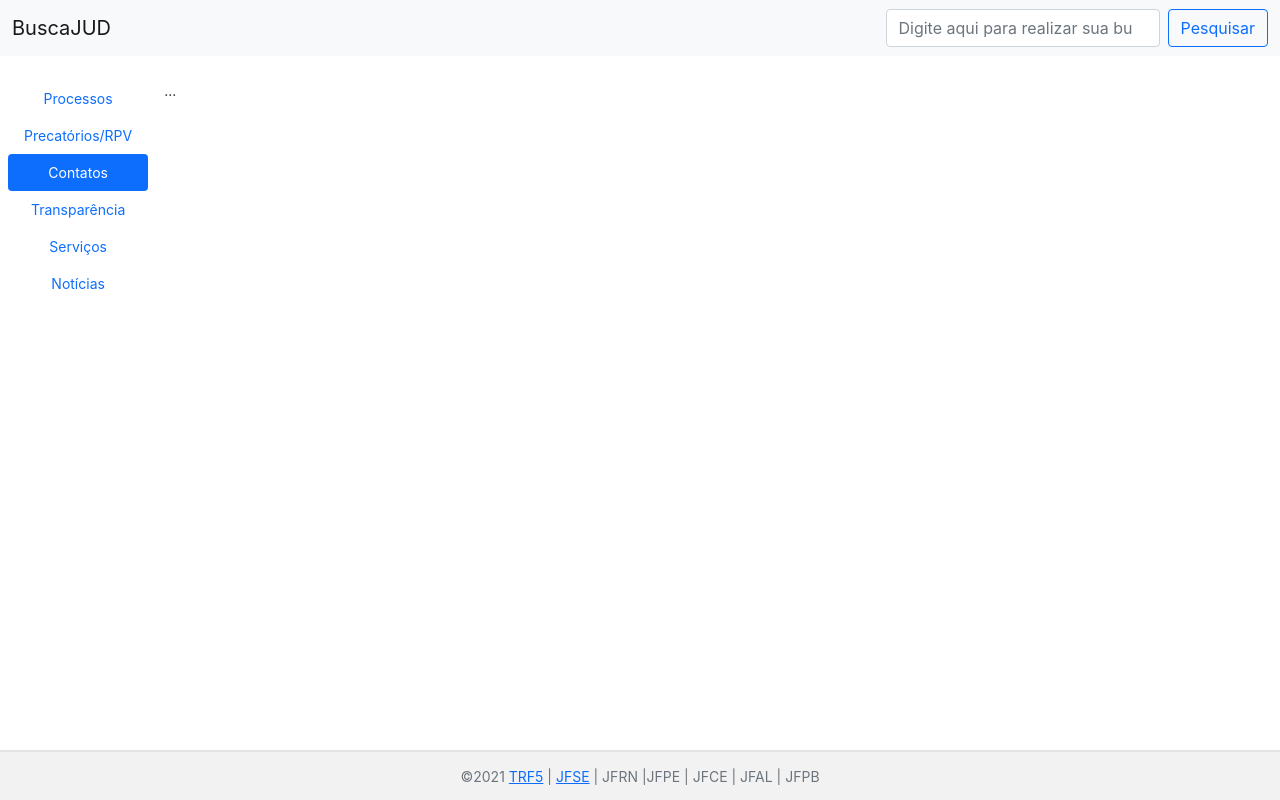
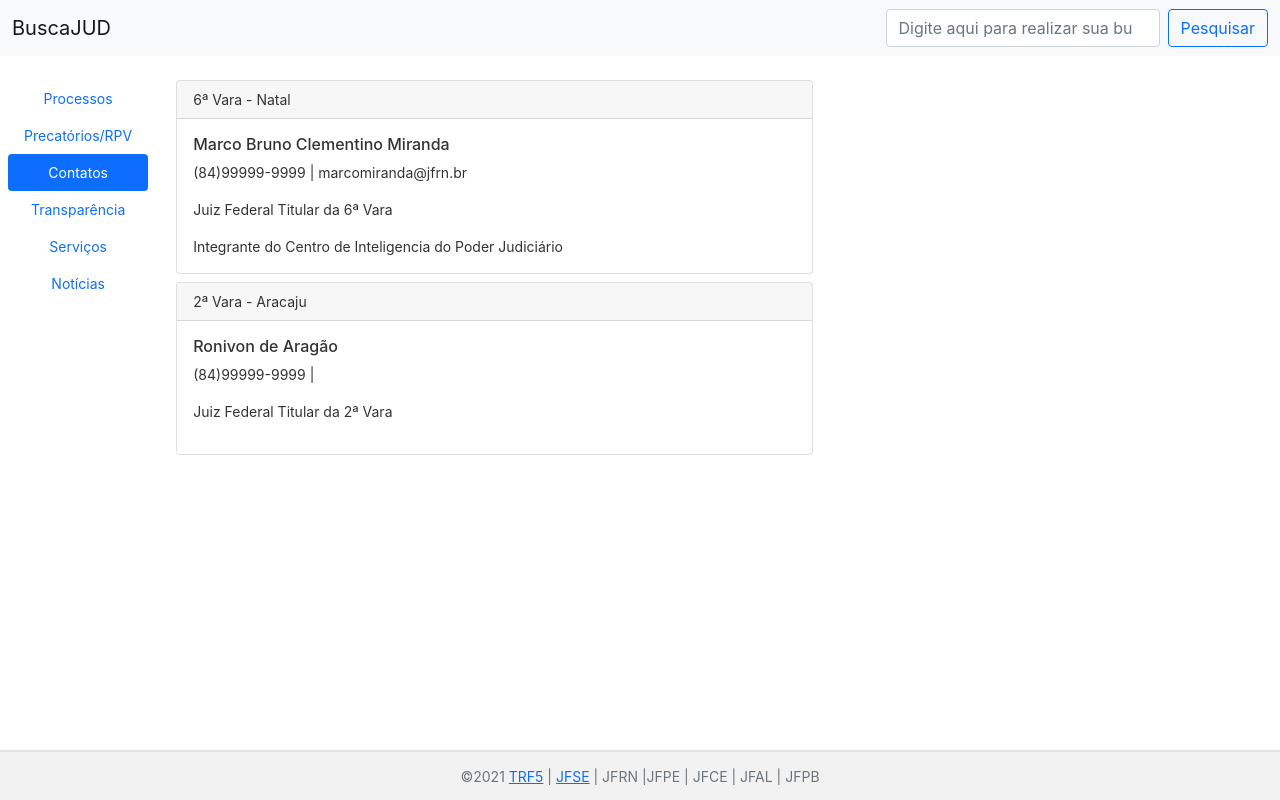
Before and after one commit to SLemos96/BuscaJudPrototipo, an Angular app: page /result in a window 1280 px wide. Both pictures are taken after a click on the tab "Contatos". Built offline with nearby package versions, Linux system fonts and the light colour scheme.

Commit message:
inserindo cards na aba de contatos

```diff
--- a/src/app/app.module.ts
+++ b/src/app/app.module.ts
@@ -11,6 +11,7 @@ import { FooterComponent } from './footer/footer.component';
 import { CardComponent } from './card/card.component';
 import { FontAwesomeModule } from '@fortawesome/angular-fontawesome';
 import { FormsModule } from '@angular/forms';
+import { CardContatosComponent } from './card-contatos/card-contatos.component';
 
 @NgModule({
   declarations: [
@@ -21,6 +22,7 @@ import { FormsModule } from '@angular/forms';
     HeaderComponent,
     FooterComponent,
     CardComponent,
+    CardContatosComponent,
   ],
   imports: [
     BrowserModule,
--- /dev/null
+++ b/src/app/card-contatos/card-contatos.component.html
@@ -0,0 +1,17 @@
+<div class="card">
+    <div class="card-header">
+      {{mensagem[0]}}
+    </div>
+    <div class="card-body">
+      <h6 class="card-title">{{mensagem[1]}}</h6>
+      <p class="card-text">
+        {{mensagem[2]}}
+      </p>
+      <p class="card-text">
+        {{mensagem[3]}}
+      </p>
+      <p class="card-text">
+        {{mensagem[4]}}
+      </p>
+    </div>
+  </div>
--- /dev/null
+++ b/src/app/card-contatos/card-contatos.component.ts
@@ -0,0 +1,17 @@
+import { Component, OnInit, Input } from '@angular/core';
+
+@Component({
+  selector: 'app-card-contatos',
+  templateUrl: './card-contatos.component.html',
+  styleUrls: ['./card-contatos.component.css']
+})
+export class CardContatosComponent implements OnInit {
+
+  constructor() { }
+
+  @Input() mensagem: string[] = [];
+
+  ngOnInit(): void {
+  }
+
+}
--- a/src/app/tela-busca/tela-busca.component.html
+++ b/src/app/tela-busca/tela-busca.component.html
@@ -81,7 +81,18 @@
 				</div>
 			</div>
 		  </div>
-		  <div class="tab-pane fade" id="v-pills-contatos" role="tabpanel" aria-labelledby="v-pills-contatos-tab">...</div>
+		  <div class="tab-pane fade" id="v-pills-contatos" role="tabpanel" aria-labelledby="v-pills-contatos-tab">
+			<div class="container">
+				<div class="row">
+					<div class="col-sm-12">
+						<app-card-contatos [mensagem]="contato1"></app-card-contatos>
+					</div>
+					<div class="mt-2 col-sm-12">
+						<app-card-contatos [mensagem]="contato2"></app-card-contatos>
+					</div>
+				</div>
+			</div>
+		  </div>
 		  <div class="tab-pane fade" id="v-pills-transparencia" role="tabpanel" aria-labelledby="v-pills-transparencia-tab">...</div>
 		  <div class="tab-pane fade" id="v-pills-servicos" role="tabpanel" aria-labelledby="v-pills-servicos-tab">...</div>
 		  <div class="tab-pane fade" id="v-pills-noticias" role="tabpanel" aria-labelledby="v-pills-noticias-tab">...</div>
--- a/src/app/tela-busca/tela-busca.component.ts
+++ b/src/app/tela-busca/tela-busca.component.ts
@@ -20,6 +20,9 @@ export class TelaBuscaComponent implements OnInit {
   processo3: string[] = ['2000015-15.2019.4.05.8302', 'Conclusos para decisão', 'DIREITO ADMINISTRATIVO E OUTRAS MATÉRIAS DE DIREITO PÚBLICO|Atos Administrativos|Improbidade Administrativa|Enriquecimento ilícito|'];
   processo4: string[] = ['2000006-53.2019.4.05.8302', 'Baixa Definitiva', 'DIREITO ADMINISTRATIVO E OUTRAS MATÉRIAS DE DIREITO PÚBLICO|Domínio Público|Imóvel Funcional|Reintegração de Posse|'];
 
+  contato1: string[] = ['6ª Vara - Natal', 'Marco Bruno Clementino Miranda', '(84)99999-9999 | marcomiranda@jfrn.br', 'Juiz Federal Titular da 6ª Vara ', 'Integrante do Centro de Inteligencia do Poder Judiciário'];
+  contato2: string[] = ['2ª Vara - Aracaju', 'Ronivon de Aragão', '(84)99999-9999 | ', 'Juiz Federal Titular da 2ª Vara ', ' '];
+
   constructor(private telabuscaService: TelaBuscaService) { }
 
 
```
Also changed, not shown: src/app/card-contatos/card-contatos.component.css (added), 1 other file (tests, documents, lock files or other folders).
